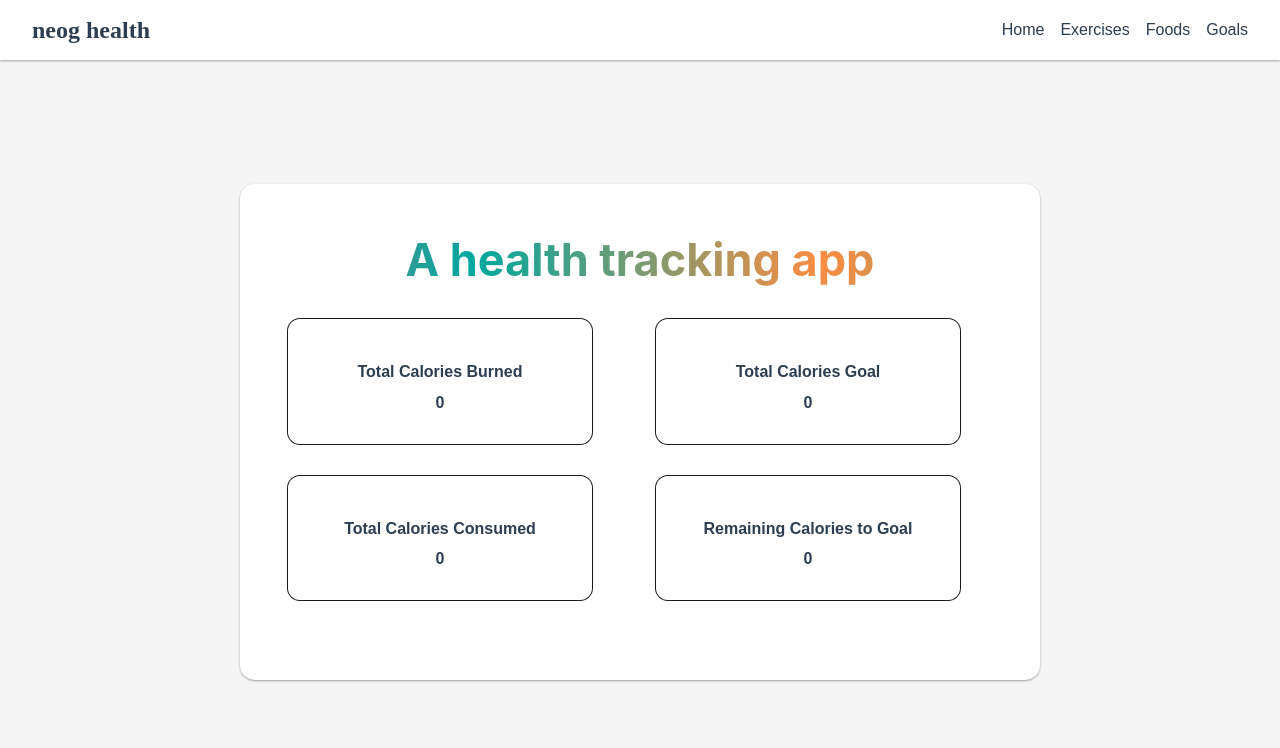
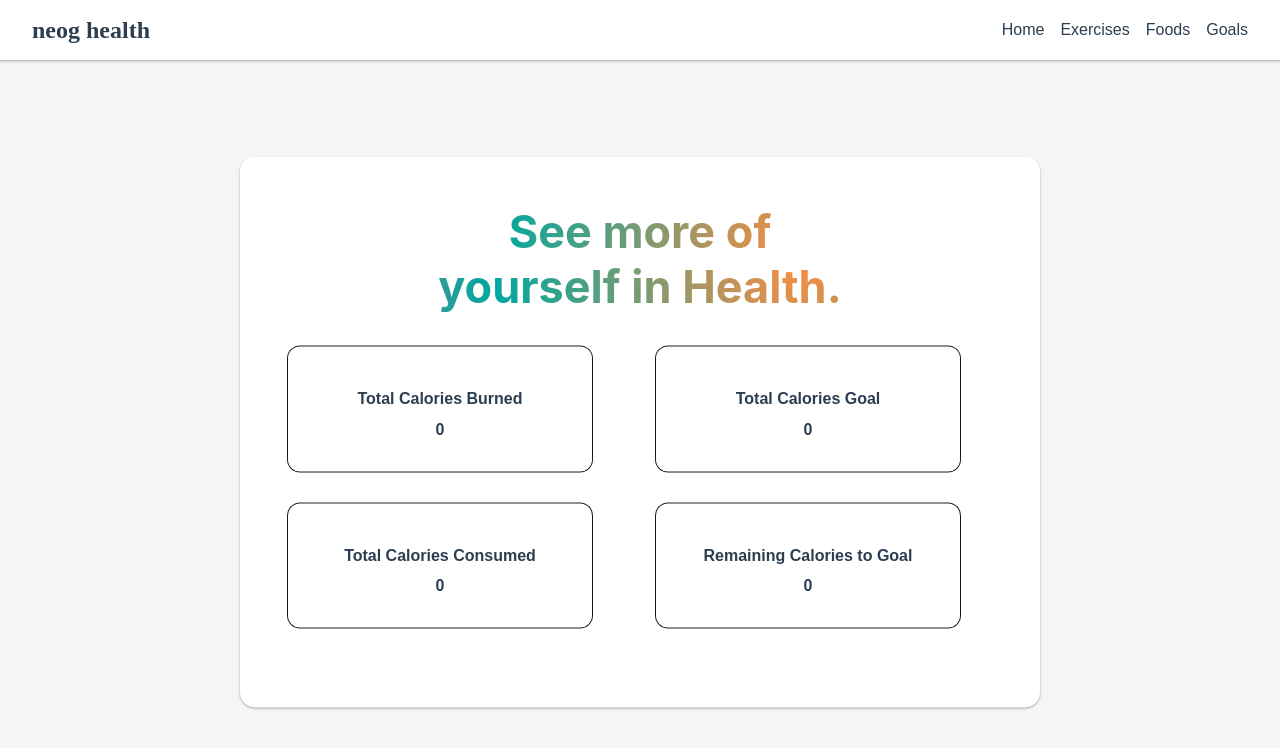
Before and after one commit to vishalsoni7/healthTracker, a React (Create React App) app: page / in a window 1280 px wide. Shown: the top 748 px of the page. Built offline with nearby package versions, Linux system fonts and the light colour scheme; no server answers.

Commit message:
fixed css

```diff
--- a/src/pages/DashBoard.jsx
+++ b/src/pages/DashBoard.jsx
@@ -34,7 +34,11 @@ export const DashBoard = () => {
     <>
       <div className="dashboard">
         {" "}
-        <h2 className="landing-heading"> A health tracking app </h2>
+        <h2 className="landing-heading">
+          {" "}
+          See more of <br />
+          yourself in Health.{" "}
+        </h2>
         <div className="card">
           {" "}
           <div>
```
